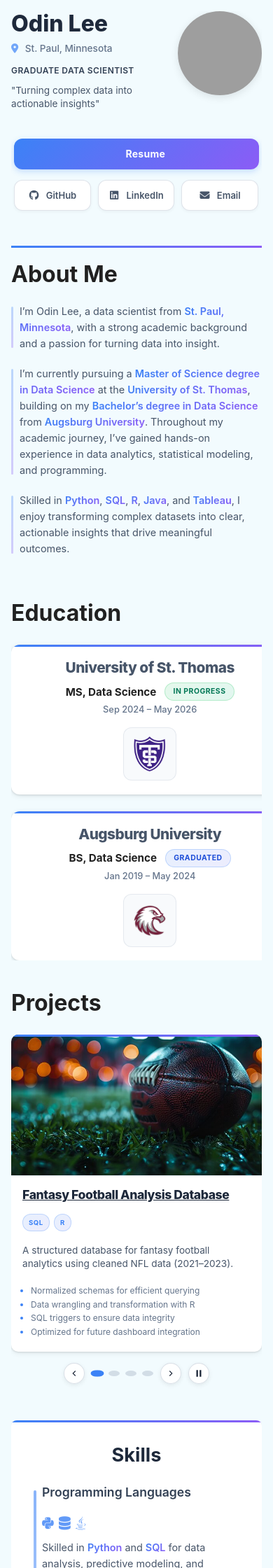
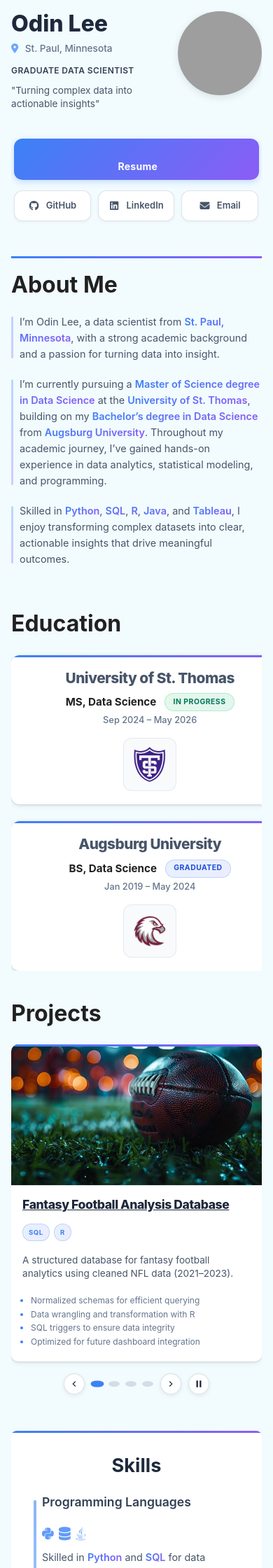
Before and after one commit to OdinLeePro/OdinLeePro.github.io, a Jekyll site: the page built from index.md, in a window 390 px wide. Shown: the top 2240 px of the page at 70% size. Built offline with Jekyll 4.4.1, drawn with Linux system fonts in a browser that asks for light colours; grey boxes are pictures that could not be loaded.

Commit message:
Add files via upload

```diff
--- a/assets/css/style.scss
+++ b/assets/css/style.scss
@@ -1160,48 +1160,60 @@ including layout wrappers, base button design, hover/focus states, and style var
 /*          Max-Width 1024px (Tablets)         */
 /* =========================================== */
 
+/* --- Body and Global Adjustments ------------------------------------ */
 @media (max-width: 1024px) {
-  /* --- Body and Global Adjustments ------------------------------------ */
   body {
-    padding: 1.75rem;                                                       // slightly reduced from desktop
+    padding: 1.75rem;
     font-family: $font-family;
+  }
+
+  /* --- Sub-title Global Adjustments ---------------------------------- */
+  .sub-title {
+    font-size: 1.25rem;
+    margin-bottom: 1rem;
+    padding-left: 0.9rem;
+  }
+
+  .sub-title::before {
+    width: 3.5px;
+    height: 18px;
   }
 
   /* --- Section Spacing Adjustments ----------------------------------- */
   .section {
-    max-width: 900px;                                                       // narrower than desktop but spacious for tablets
-    padding: 2rem 1.75rem;                                                 // slightly reduced padding
-    margin-bottom: 1.8rem;                                                 // tighter section spacing
+    max-width: 900px;
+    padding: 2rem 1.75rem;
+    margin-bottom: 1.8rem;
   }
 
   h1.section-title {
-    font-size: 2.3rem;                                                      // slightly smaller than desktop
+    font-size: 2.3rem;
     margin-bottom: 1.2rem;
   }
 
   /* --- Header/Profile Section Tablet Optimizations ------------------- */
   .headshot {
-    max-width: 65%;                                                         // slightly smaller than desktop
+    max-width: 65%;
     margin-bottom: 1.25rem;
   }
 
   .headshot + h1, h1:has(+ .location), h1:has(+ .addr) {
-    font-size: 2rem;                                                        // scaled down from desktop
+    font-size: 2rem;
     margin-bottom: 6px;
   }
 
   .location {
-    font-size: 0.85rem;                                                     // slightly smaller
+    font-size: 0.85rem;
     margin: 0 0 8px 0;
   }
 
   .professional-title {
-    font-size: 0.9rem;                                                      // appropriate for tablets
+    font-size: 0.9rem;
     margin: 0 0 12px 0;
   }
 
   .tagline {
-    font-size: 0.9rem;                                                      // readable on tablets
+    font-size: 0.9rem;
     margin: 0 0 20px 0;
     padding: 0 6px;
   }
@@ -1212,44 +1224,33 @@ including layout wrappers, base button design, hover/focus states, and style var
   }
 
   .linkWrapperDesktop .link {
-    gap: 10px;                                                              // tighter spacing between buttons
+    gap: 10px;
   }
 
   .linkWrapperDesktop .link a {
-    min-height: 44px;                                                       // slightly smaller touch targets
+    min-height: 44px;
     height: 44px;
-    padding: 0 16px;                                                        // reduced padding
-    font-size: 14px;                                                        // smaller text
-    border-radius: 12px;                                                    // slightly less rounded
+    padding: 0 16px;
+    font-size: 14px;
+    border-radius: 12px;
   }
 
   .linkWrapperDesktop .link a i {
-    font-size: 15px;                                                        // smaller icons
-  }
-
-  /* --- Skills Section Tablet Grid ------------------------------------- */
-  .skill-rows {
-    grid-template-columns: repeat(auto-fit, minmax(320px, 1fr));            // larger minimum for tablets
-    gap: 1.5rem 1rem;                                                   // balanced gaps
-    margin-top: 1.8rem;
-  }
-
-  .skill-row {
-    padding-left: 0.9rem;                                                   // slightly reduced
-  }
-
-  .skill-row .sub-title {
-    font-size: 1.25rem;                                                     // appropriate tablet size
-    margin-bottom: 0.9rem;
-  }
-
-  .skill-icons i {
-    font-size: 1.4rem;                                                      // slightly smaller icons
-  }
-
-  .skill-tags li {
-    font-size: 0.75rem;                                                     // compact but readable
-    padding: 0.28rem 0.6rem;
+    font-size: 15px;
+  }
+
+  /* --- About Section Tablet Refinements ------------------------------ */
+  .about p {
+    font-size: 0.98rem;
+    line-height: 1.7;
+    margin-bottom: 1.4rem;
+    padding-left: 0.9rem;
+  }
+
+  .about p::before {
+    width: 3px;
+    top: 0.4rem;
+    height: calc(100% - 0.8rem);
   }
 
   /* --- Education Section Tablet Layout ------------------------------- */
@@ -1259,59 +1260,59 @@ including layout wrappers, base button design, hover/focus states, and style var
   }
 
   .educationCard {
-    width: 85%;                                                             // narrower than desktop
-    max-width: 650px;                                                       // reasonable max width
-    padding: 1.5rem;                                                        // reduced padding
-    gap: 1.8rem;                                                            // good spacing
+    width: 85%;
+    max-width: 650px;
+    padding: 1.5rem;
+    gap: 1.8rem;
   }
 
   .educationLogo {
-    padding: 0.9rem;                                                        // proportional reduction
+    padding: 0.9rem;
   }
 
   .educationLogo img {
-    width: 55px;                                                            // slightly smaller logos
+    width: 55px;
     height: 55px;
   }
 
   .educationText h2 {
-    font-size: 1.6rem;                                                      // scaled for tablets
+    font-size: 1.6rem;
     margin-bottom: 0.4rem;
   }
 
   .educationText p:first-of-type {
-    font-size: 1.05rem;                                                     // readable degree text
+    font-size: 1.05rem;
     gap: 0.8rem;
   }
 
   .educationText p:last-of-type {
-    font-size: 0.9rem;                                                      // appropriate date size
+    font-size: 0.9rem;
   }
 
   .status-badge {
-    padding: 0.35rem 0.8rem;                                                // compact badges
+    padding: 0.35rem 0.8rem;
     font-size: 0.72rem;
     letter-spacing: 0.6px;
   }
 
   /* --- Project Carousel Tablet Optimizations ------------------------- */
   .projectCarousel {
-    max-width: 750px;                                                       // narrower than desktop
+    max-width: 750px;
     margin: 1.8rem auto;
     padding-bottom: 60px;
   }
 
   .projectCard {
-    border-radius: 10px;                                                    // slightly less rounded
+    border-radius: 10px;
   }
 
   .projectBody {
-    padding: 1.1rem;                                                        // reduced padding
+    padding: 1.1rem;
     gap: 0.6rem;
   }
 
   .projectTitle {
-    font-size: 1.2rem;                                                      // appropriate title size
+    font-size: 1.2rem;
     margin-bottom: 0.3rem;
   }
 
@@ -1321,19 +1322,19 @@ including layout wrappers, base button design, hover/focus states, and style var
   }
 
   .languageBadges li {
-    font-size: 0.68rem;                                                     // compact badges
+    font-size: 0.68rem;
     padding: 0.32rem 0.68rem;
     border-radius: 14px;
   }
 
   .projectSummary {
-    font-size: 0.9rem;                                                      // readable summary
+    font-size: 0.9rem;
     line-height: 1.4;
     margin-bottom: 0.6rem;
   }
 
   .projectBullets {
-    font-size: 0.82rem;                                                     // compact bullet text
+    font-size: 0.82rem;
     line-height: 1.35;
   }
 
@@ -1360,30 +1361,29 @@ including layout wrappers, base button design, hover/focus states, and style var
     height: 16px;
   }
 
-  /* --- About Section Tablet Refinements ------------------------------ */
-  .about p {
-    font-size: 0.98rem;                                                     // slightly smaller but readable
-    line-height: 1.7;
-    margin-bottom: 1.4rem;
+  /* --- Skills Section Tablet Grid ------------------------------------- */
+  .skill-rows {
+    grid-template-columns: repeat(auto-fit, minmax(320px, 1fr));
+    gap: 1.5rem 1rem;
+    margin-top: 1.8rem;
+  }
+
+  .skill-row {
     padding-left: 0.9rem;
   }
 
-  .about p::before {
-    width: 3px;                                                             // maintain decorative bar
-    top: 0.4rem;
-    height: calc(100% - 0.8rem);
-  }
-
-  /* --- Sub-title Global Adjustments ---------------------------------- */
-  .sub-title {
-    font-size: 1.25rem;                                                     // consistent tablet sizing
-    margin-bottom: 1rem;
-    padding-left: 0.9rem;
-  }
-
-  .sub-title::before {
-    width: 3.5px;                                                           // slightly thinner accent bar
-    height: 18px;
+  .skill-row .sub-title {
+    font-size: 1.25rem;
+    margin-bottom: 0.9rem;
+  }
+
+  .skill-icons i {
+    font-size: 1.4rem;
+  }
+
+  .skill-tags li {
+    font-size: 0.75rem;
+    padding: 0.28rem 0.6rem;
   }
 }
 
@@ -1403,6 +1403,18 @@ including layout wrappers, base button design, hover/focus states, and style var
 
   .linkWrapperMobile {
     display: block !important;                                              // show mobile buttons
+  }
+
+  /* --- Sub-title Mobile Adjustments ---------------------------------- */
+  .sub-title {
+    font-size: 1.1rem;                                                     // compact but readable
+    margin-bottom: 0.75rem;
+    padding-left: 0.75rem;
+  }
+
+  .sub-title::before {
+    width: 3px;                                                            // proportional accent bar
+    height: 16px;
   }
 
   /* --- Section and Typography Adjustments ---------------------------- */
@@ -1496,53 +1508,30 @@ including layout wrappers, base button design, hover/focus states, and style var
   }
 
   .linkWrapperMobile .link a.primaryButton {
-    font-size: 14px;                                                        // slightly larger for primary
-    font-weight: 700;                                                       // emphasize primary action
-    line-height: 1;                                                         // ensure text stays centered
-  }
-
-  /* --- Skills Section Mobile Layout ---------------------------------- */
-  .skill-rows {
-    grid-template-columns: 1fr;                                             // single column for phones
-    gap: 1.5rem;                                                           // vertical spacing
-    margin-top: 1.5rem;
-  }
-
-  .skill-row {
-    padding-left: 0.75rem;                                                  // space for accent bar
-  }
-
-  .skill-row .sub-title {
-    font-size: 1.1rem;                                                      // readable subtitle size
-    margin-bottom: 0.75rem;
-    padding-left: 0;                                                        // remove extra padding
-  }
-
-  .skill-row header {
-    grid-template-columns: 1fr;                                             // stack title and icons
-    gap: 0.5rem;
-    margin-bottom: 0.75rem;
-  }
-
-  .skill-icons {
-    justify-self: start;                                                    // align icons left
-    margin-top: 0.25rem;
-  }
-
-  .skill-icons i {
-    font-size: 1.2rem;                                                      // appropriately sized icons
-  }
-
-  .skill-row p {
-    font-size: 0.9rem;                                                      // readable text
+    display: grid;
+    place-items: center;
+    width: 100%;
+    box-sizing: border-box;
+    min-height: 44px;
+    padding: 10px 8px;
+    font-size: 14px;
+    font-weight: 700;
+    line-height: 1.2;
+    text-align: center;
+  }
+
+  /* --- About Section Mobile Refinements ------------------------------ */
+  .about p {
+    font-size: 0.9rem;                                                     // readable paragraph text
     line-height: 1.6;
-    margin-bottom: 1rem;
-    padding-left: 0;                                                        // no extra padding needed
-  }
-
-  .skill-tags li {
-    font-size: 0.7rem;                                                      // compact but readable tags
-    padding: 0.25rem 0.5rem;
+    margin-bottom: 1.25rem;
+    padding-left: 0.75rem;                                                 // space for accent bar
+  }
+
+  .about p::before {
+    width: 2.5px;                                                          // thinner accent bar
+    top: 0.3rem;
+    height: calc(100% - 0.6rem);
   }
 
   /* --- Education Section Mobile Layout ------------------------------- */
@@ -1678,29 +1667,47 @@ including layout wrappers, base button design, hover/focus states, and style var
     height: 14px;
   }
 
-  /* --- About Section Mobile Refinements ------------------------------ */
-  .about p {
-    font-size: 0.9rem;                                                     // readable paragraph text
+  /* --- Skills Section Mobile Layout ---------------------------------- */
+  .skill-rows {
+    grid-template-columns: 1fr;                                             // single column for phones
+    gap: 1.5rem;                                                           // vertical spacing
+    margin-top: 1.5rem;
+  }
+
+  .skill-row {
+    padding-left: 0.75rem;                                                  // space for accent bar
+  }
+
+  .skill-row .sub-title {
+    font-size: 1.1rem;                                                      // readable subtitle size
+    margin-bottom: 0.75rem;
+    padding-left: 0;                                                        // remove extra padding
+  }
+
+  .skill-row header {
+    grid-template-columns: 1fr;                                             // stack title and icons
+    gap: 0.5rem;
+    margin-bottom: 0.75rem;
+  }
+
+  .skill-icons {
+    justify-self: start;                                                    // align icons left
+    margin-top: 0.25rem;
+  }
+
+  .skill-icons i {
+    font-size: 1.2rem;                                                      // appropriately sized icons
+  }
+
+  .skill-row p {
+    font-size: 0.9rem;                                                      // readable text
     line-height: 1.6;
-    margin-bottom: 1.25rem;
-    padding-left: 0.75rem;                                                 // space for accent bar
-  }
-
-  .about p::before {
-    width: 2.5px;                                                          // thinner accent bar
-    top: 0.3rem;
-    height: calc(100% - 0.6rem);
-  }
-
-  /* --- Sub-title Mobile Adjustments ---------------------------------- */
-  .sub-title {
-    font-size: 1.1rem;                                                     // compact but readable
-    margin-bottom: 0.75rem;
-    padding-left: 0.75rem;
-  }
-
-  .sub-title::before {
-    width: 3px;                                                            // proportional accent bar
-    height: 16px;
-  }
-}
+    margin-bottom: 1rem;
+    padding-left: 0;                                                        // no extra padding needed
+  }
+
+  .skill-tags li {
+    font-size: 0.7rem;                                                      // compact but readable tags
+    padding: 0.25rem 0.5rem;
+  }
+}
```
